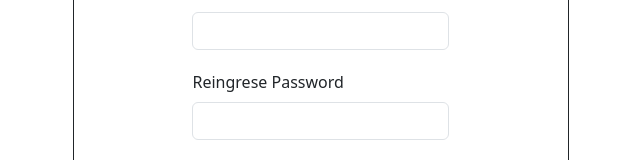
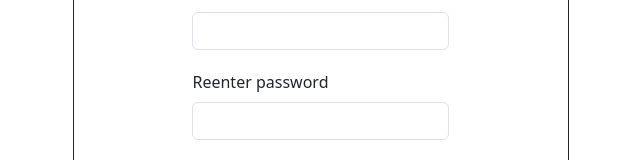
Before and after one commit to nico1612/login, a React (Vite) app: page /register in a window 1280 px wide. Shown: the part 457-617 px from the top of the page, without its empty margins (319-959 px from the left). Built offline with nearby package versions, Linux system fonts and the light colour scheme.

Commit message:
version 002

```diff
--- a/src/componentes/registro.jsx
+++ b/src/componentes/registro.jsx
@@ -98,7 +98,7 @@ export const Registro = () => {
                     {passwordError && <div className="error">{passwordError}</div>}
                 </div>
                 <div className="inputPassword">
-                    <label className="form-label">Reingrese Password</label>
+                    <label className="form-label">Reenter password</label>
                     <input
                         type="password"
                         className={`form-control ${reingresePasswordError ? 'input-error' : ''}`}
```
